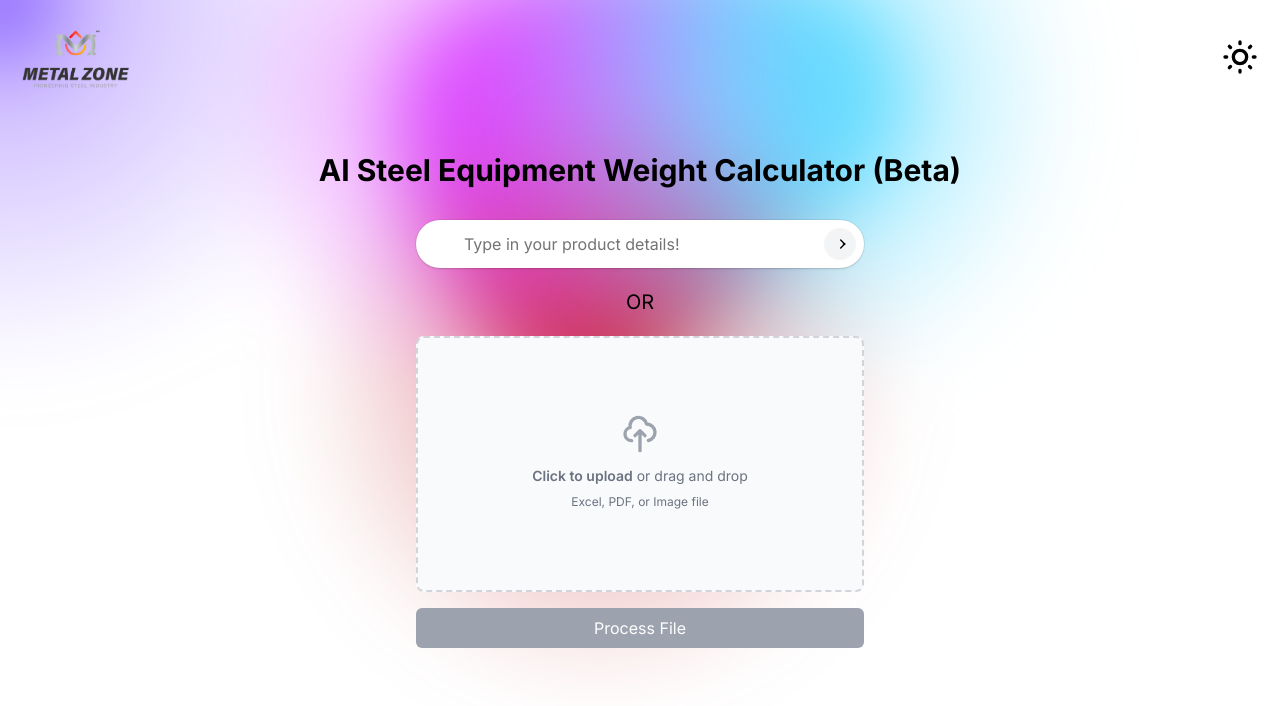
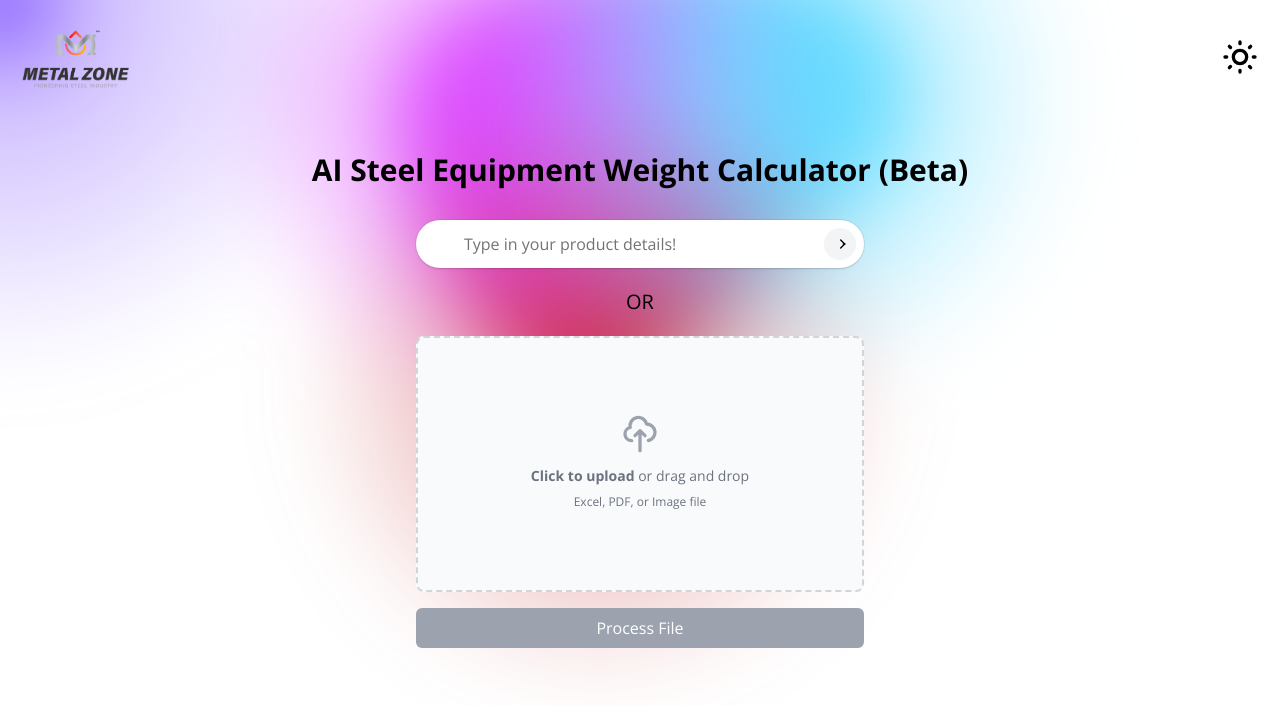
Before and after one commit to abdulsamadmj/ai-weight-calculator, a Next.js app: page / in a window 1280 px wide. Shown: the top 706 px of the page. Built offline with nearby package versions, Linux system fonts and the light colour scheme.

Commit message:
font changed to Open Sans

```diff
--- a/package.json
+++ b/package.json
@@ -9,6 +9,7 @@
     "lint": "next lint"
   },
   "dependencies": {
+    "@next/font": "^14.2.5",
     "@tabler/icons-react": "^3.12.0",
     "axios": "^1.7.3",
     "canvas": "^2.11.2",
--- a/src/app/layout.tsx
+++ b/src/app/layout.tsx
@@ -1,16 +1,18 @@
-import type { Metadata } from "next";
-import { Inter } from "next/font/google";
-import { ThemeProvider } from 'next-themes';
+// import type { Metadata } from "next";
+import { Open_Sans } from "next/font/google";
+import { ThemeProvider } from "next-themes";
 import "./globals.css";
 import Navbar from "@/components/Navbar";
 import { BackgroundGradientAnimation } from "@/components/ui/bg-gradient-animation";
 
-const inter = Inter({ subsets: ["latin"] });
+// const inter = Inter({ subsets: ["latin"] });
 
 // export const metadata: Metadata = {
 //   title: "Create Next App",
 //   description: "Generated by create next app",
 // };
+
+const font = Open_Sans({ subsets: ["latin"], weight: ["400", "700"] });
 
 export default function RootLayout({
   children,
@@ -60,7 +62,7 @@ export default function RootLayout({
       </head>
       <body
         className={
-          inter.className +
+          font.className +
           " flex flex-col items-center text-black dark:text-white"
         }
       >
```
Also changed, not shown: 1 other file (tests, documents, lock files or other folders).
